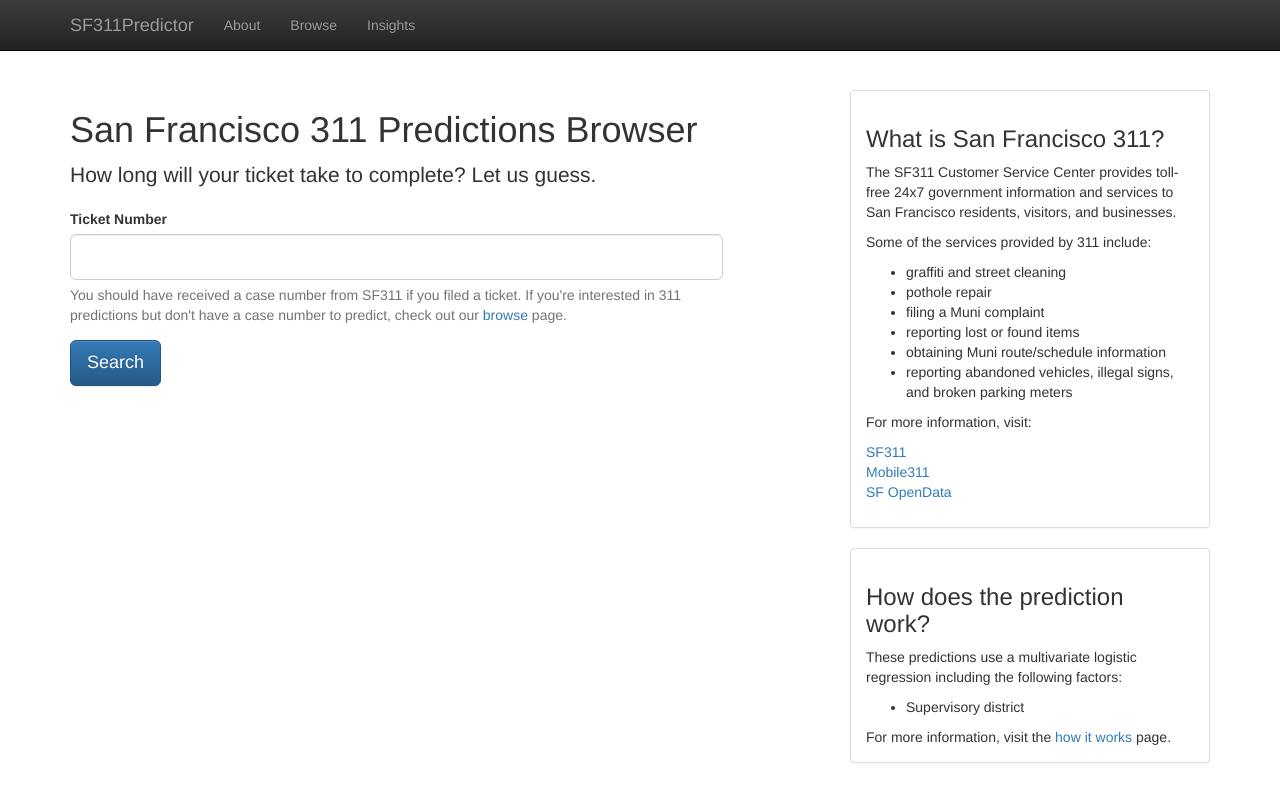
After one commit to pwgerman/311, a Flask app: page /browse in a window 1280 px wide. The commit adds this page. Run offline with Flask 2, Linux system fonts and the light colour scheme; some libraries are stand-ins or nearby versions.

Commit message:
Create page for "Browse" link in layout

```diff
--- a/web/app.py
+++ b/web/app.py
@@ -18,6 +18,10 @@
 @app.route('/about')
 def about():
     return render_template('about.html');
+
+@app.route('/browse')
+def browse():
+    return render_template('browse.html');
 
 @app.route('/insights')
 def get_insight():
--- /dev/null
+++ b/web/templates/browse.html
@@ -0,0 +1,13 @@
+{% extends "layout.html" %}
+{% block content %}
+  <h1>San Francisco 311 Predictions Browser</h1>
+  <p class="lead">How long will your ticket take to complete?  Let us guess.</p>
+  <form action="/ticket" method="GET">
+    <div class="form-group">
+      <label for="case_id">Ticket Number</label>
+      <input type="text" class="form-control input-lg" size="10" name="case_id">
+      <span id="helpBlock" class="help-block">You should have received a case number from SF311 if you filed a ticket.  If you're interested in 311 predictions but don't have a case number to predict, check out our <a href="/browse">browse</a> page.</span>
+    </div>
+    <button type="submit" class="btn btn-lg btn-primary">Search</button>
+  </form>
+{% endblock %}
--- a/web/templates/layout.html
+++ b/web/templates/layout.html
@@ -39,7 +39,7 @@
         <div id="navbar" class="collapse navbar-collapse">
           <ul class="nav navbar-nav">
             <li><a href="/about">About</a></li>
-            <li><a href="#browse">Browse</a></li>
+            <li><a href="/browse">Browse</a></li>
             <!--<li><a href="#howitworks">How it Works</a></li>-->
             <li><a href="/insights">Insights</a></li>
           </ul>
```
